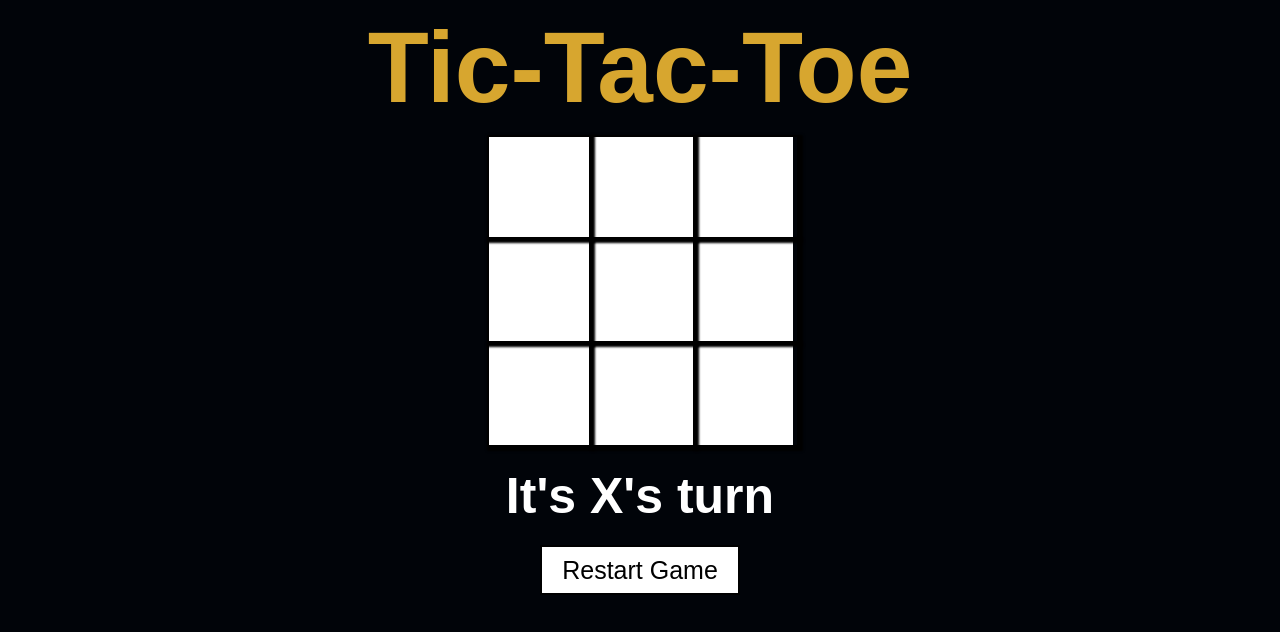
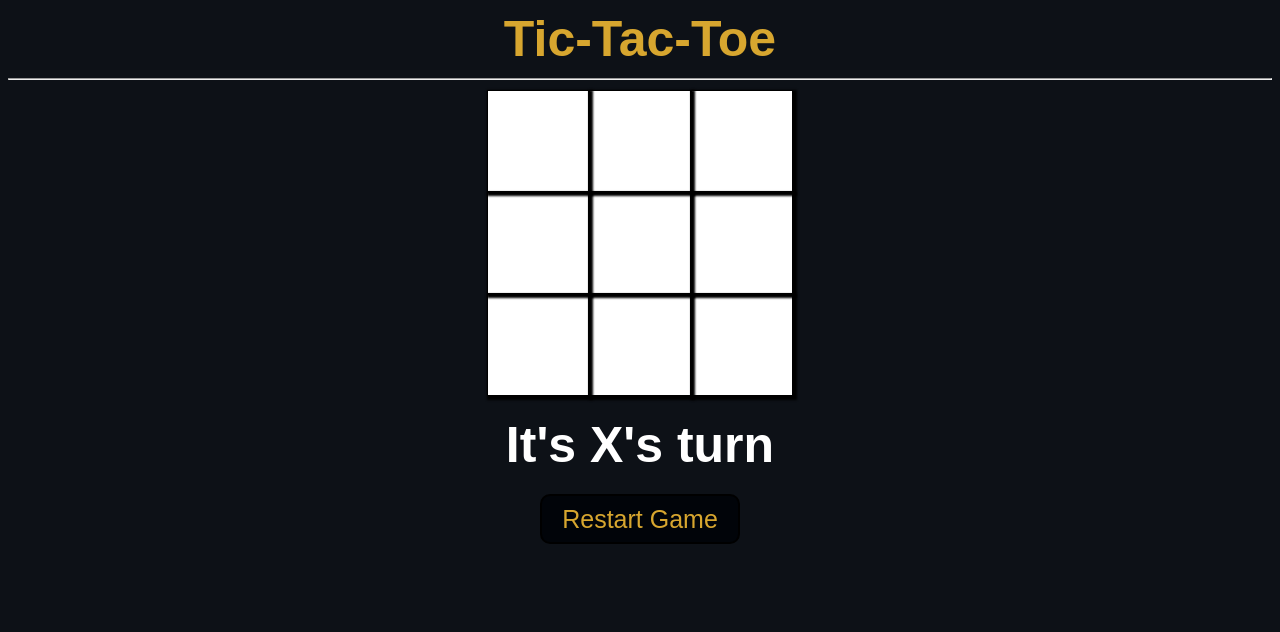
Before and after one commit to HRG-OFFICIAL/Tic-Tac-Toe-Game, a plain HTML site: page index.html in a window 1280 px wide. Drawn offline with Linux system fonts and the light colour scheme.

Commit message:
Minor Improvements

```diff
--- a/index.html
+++ b/index.html
@@ -3,13 +3,12 @@
 <head>
     <meta charset="UTF-8">
     <meta name="viewport" content="width=device-width, initial-scale=1.0">
-    <meta http-equiv="X-UA-Compatible" content="ie=edge">
     <title>Tic-Tac-Toe</title>
     <link rel="stylesheet" href="style.css">
 </head>
 <body>
-    <section>
-        <h1 class="game-title">Tic-Tac-Toe</h1>
+    <section class="game-section">
+        <h1 class="game-title">Tic-Tac-Toe</h1><hr>
         <div class="game-container">
             <!-- Tic-Tac-Toe cells -->
             <div data-cell-index="0" class="cell"></div>
--- a/script.js
+++ b/script.js
@@ -1,5 +1,6 @@
 const statusDisplay = document.querySelector('.game-status');
 const cells = document.querySelectorAll('.cell');
+const restartButton = document.querySelector('.game-restart');
 
 let gameActive = true;
 let currentPlayer = "X";
@@ -64,7 +65,22 @@ function handleRestartGame() {
     gameState.fill("");
     statusDisplay.innerHTML = currentPlayerTurn();
     cells.forEach(cell => cell.innerHTML = "");
+    cells.forEach(cell => cell.removeAttribute('disabled'));
+}
+
+function handleGameOver() {
+    cells.forEach(cell => cell.setAttribute('disabled', true));
+    restartButton.style.display = "block";
 }
 
 cells.forEach(cell => cell.addEventListener('click', handleCellClick));
 document.querySelector('.game-restart').addEventListener('click', handleRestartGame);
+handleGameOver();
+
+const checkGameOver = () => {
+    if (!gameActive) {
+        handleGameOver();
+    }
+};
+
+checkGameOver();
--- a/style.css
+++ b/style.css
@@ -1,7 +1,7 @@
 /* General Styles */
 body {
     font-family: "Arial", sans-serif;
-    background: #010409;
+    background: #0D1117;
 }
 
 /* Section Styles */
@@ -15,15 +15,20 @@ section {
     width: 100px;
     height: 100px;
     box-shadow: 2px 2px 2px 2px #000000;
-    border: 2px solid #000000;
+    border: 1px solid #000000;
     cursor: pointer;
     line-height: 100px;
     font-size: 60px;
+    pointer-events: none;
+}
+
+.cell[disabled] {
+    pointer-events: auto;
 }
 
 /* Game Title Styles */
 .game-title {
-    font-size: 100px;
+    font-size: 50px;
     color: #d7a62f;
     margin: 10px auto;
 }
@@ -47,10 +52,18 @@ section {
 
 /* Game Restart Button Styles */
 .game-restart {
-    background-color: #ffffff;
+    display: block;
+    margin: 0 auto;
+    background-color: #010409;
     width: 200px;
     height: 50px;
     font-size: 25px;
-    color: #000000;
+    color: #d7a62f;
     border: 2px solid #000000;
+    border-radius: 10px;
 }
+
+.game-restart:hover{
+    background-color: #0D1117;
+
+}
```
